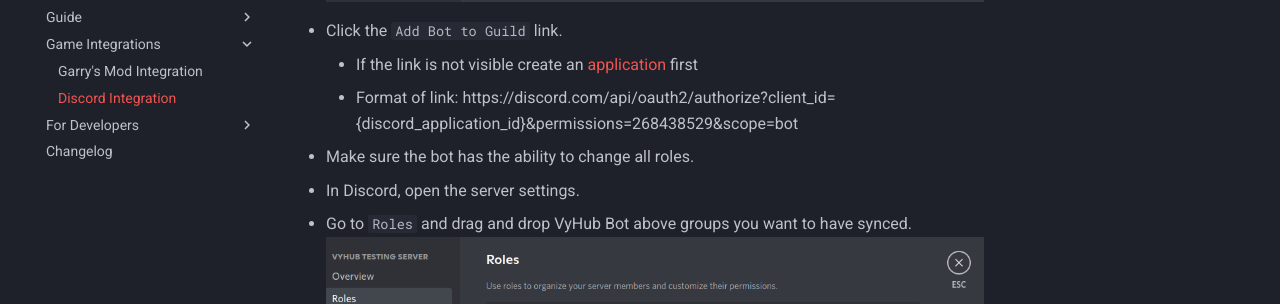
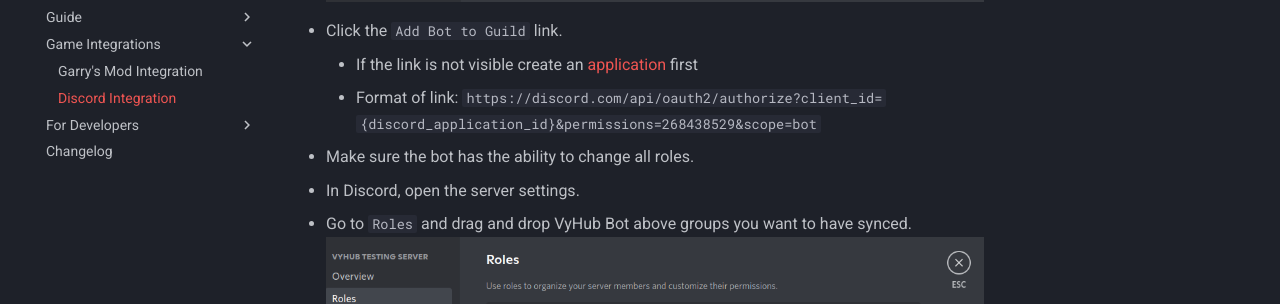
Before and after one commit to nyx-project/vyhub-documentation, an MkDocs documentation site: the page built from docs/game/discord.md, in a window 1280 px wide and 900 px high, scrolled down 822 px. Shown: the part 172-476 px from the top of the window. Built offline with MkDocs 1.6.1 and Material for MkDocs 9.7.7, drawn with Linux system fonts in a browser that asks for light colours; the version menu is left out.

```diff
--- a/docs/game/discord.md
+++ b/docs/game/discord.md
@@ -12,7 +12,7 @@
   ![Discord Guild Id](../assets/game_integration_guide/discord_guild_id.png)
   - Click the `Add Bot to Guild` link.
     - If the link is not visible create an [application](../guide/authorization.md) first
-    - Format of link: https://discord.com/api/oauth2/authorize?client_id={discord_application_id}&permissions=268438529&scope=bot
+    - Format of link: `https://discord.com/api/oauth2/authorize?client_id={discord_application_id}&permissions=268438529&scope=bot`
 
 
 
```
